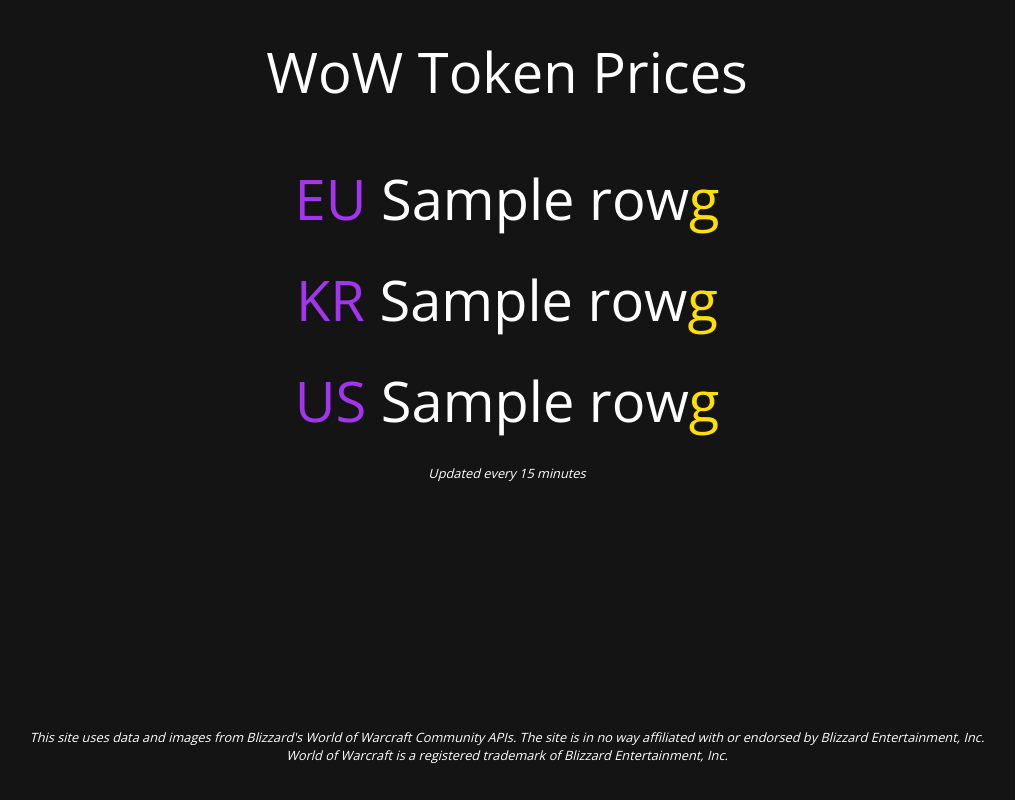
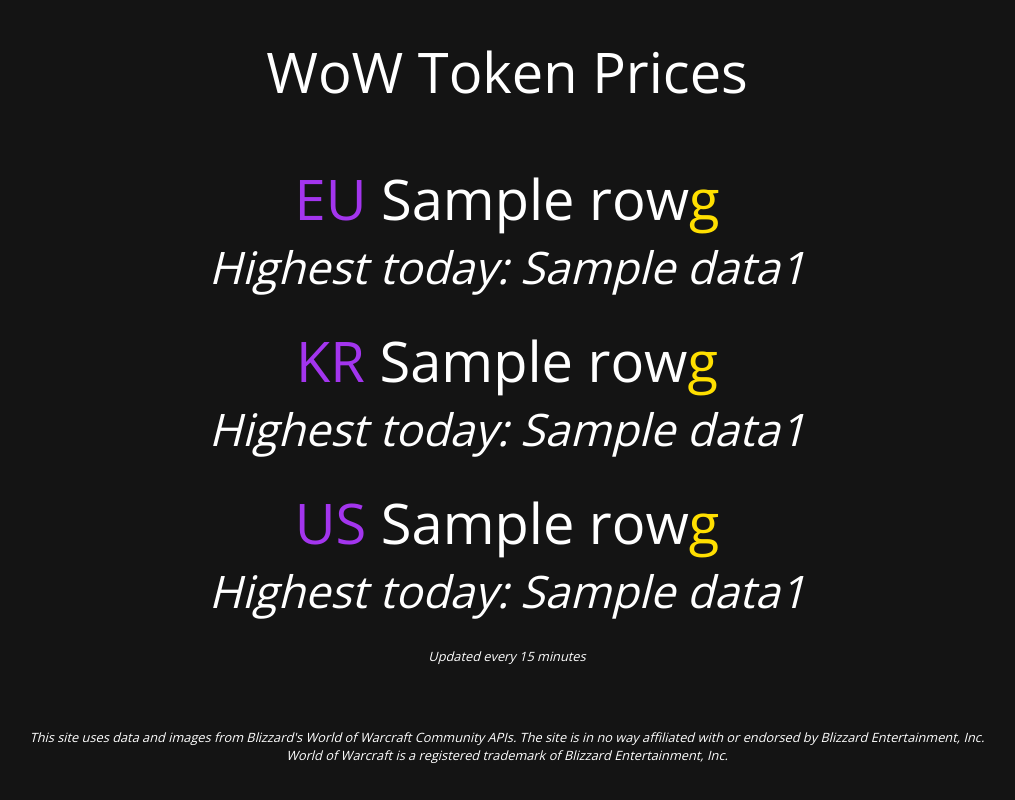
Before and after one commit to frreri/CharacterInfo, a Python web app: template webengine/templates/gold_token.html in a window 1280 px wide. Shown: the whole page, without its empty margins (133-1148 px from the left). Run offline with Jinja, Linux system fonts and the light colour scheme; the template is opened without the code that fills it: most values are stand-ins (such as "Sample title", 1, 10 or a date in 2020).

Commit message:
updated gold_token template

```diff
--- a/webengine/main/routes.py
+++ b/webengine/main/routes.py
@@ -86,5 +86,7 @@
 @main.route("/token", methods=["GET"])
 def get_token_info():
     token_info = SQLfetcher.SQLtokenFetchCurrent()
-    # SQLfetcher.SQLtokenInsert(token_info)
-    return render_template("gold_token.html", data=token_info, title="Token")
+    token_history = SQLfetcher.SQLtokenFetchHistory()
+    return render_template(
+        "gold_token.html", data=token_info, data1=token_history, title="Token"
+    )
--- a/webengine/templates/gold_token.html
+++ b/webengine/templates/gold_token.html
@@ -6,12 +6,15 @@
     </div>
     <div class="token-main-text">
         <span class="region-color">EU</span> {{ data[0][1] }}<span class="gold-color">g</span>
+        <p class="footnote">Highest today: {{data1[0][1]}}</p>
     </div>
     <div class="token-main-text">
         <span class="region-color">KR</span> {{ data[1][1] }}<span class="gold-color">g</span>
+        <p class="footnote">Highest today: {{data1[1][1]}}</p>
     </div>
     <div class="token-main-text">
         <span class="region-color">US</span> {{ data[2][1] }}<span class="gold-color">g</span>
+        <p class="footnote">Highest today: {{data1[2][1]}}</p>
     </div>
 </div>
 <div class="footnote" style="margin-top: 2%;">
```
Also changed, not shown: webengine/mysql/SQLfetcher.py (+13 -0 lines).
